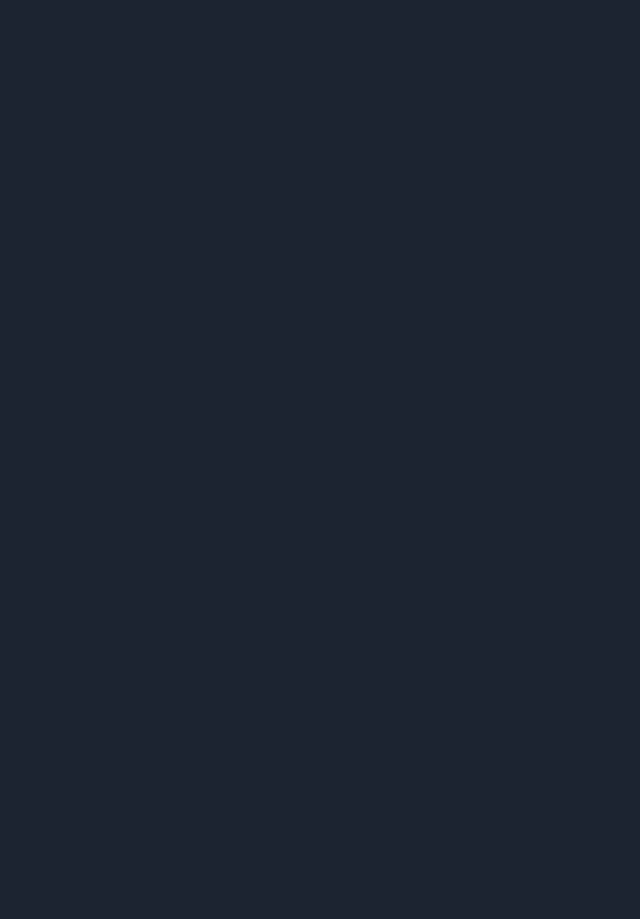
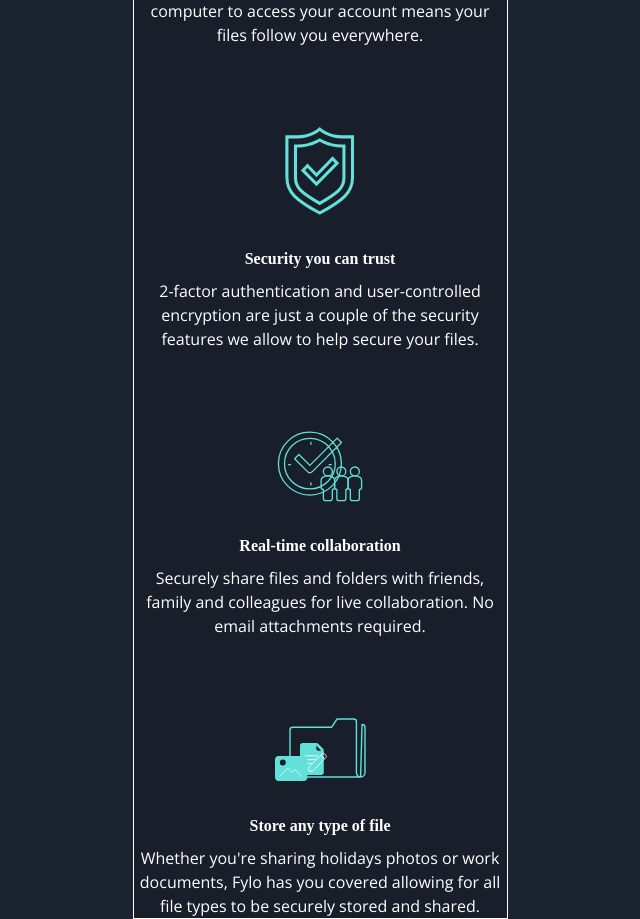
Before and after one commit to VeroZuliani/Fylo-landing-page, a React (Vite) app: page / in a window 1280 px wide. Shown: the part 900-1819 px from the top of the page, without its empty margins (320-960 px from the left). Before the commit the page ends 800 px from the top, so only its background shows below. Built offline with nearby package versions, Linux system fonts and the light colour scheme; a web font is replaced by a local one.

Commit message:
Realice estructura y estilos de features

```diff
--- a/src/App.tsx
+++ b/src/App.tsx
@@ -1,4 +1,5 @@
 import './App.css'
+import { Features } from './components/features'
 import { Header } from './components/header'
 import { Hero } from './components/hero'
 
@@ -15,6 +16,7 @@
 
       <section className='bg-Navy-900'>
         <Hero/>
+        <Features/>
       </section>
 
 
--- /dev/null
+++ b/src/components/features.tsx
@@ -0,0 +1,47 @@
+
+interface Features{
+    img: string;
+    title: string;
+    descripcion: string;
+}
+
+const features : Features[] = [
+    {
+        img:"/images/icon-access-anywhere.svg",
+        title:"Access your files, anywhere",
+        descripcion:"The ability to use a smartphone, tablet, or computer to access your account means your files follow you everywhere.",
+    },
+    {
+        img:"/images/icon-security.svg",
+        title:"Security you can trust",
+        descripcion:"2-factor authentication and user-controlled encryption are just a couple of the security features we allow to help secure your files.",
+    },
+    {
+        img:"/images/icon-collaboration.svg",
+        title:"Real-time collaboration",
+        descripcion:"Securely share files and folders with friends, family and colleagues for live collaboration. No email attachments required.",
+    },
+    {
+        img:"/public/images/icon-any-file.svg",
+        title:"Store any type of file",
+        descripcion:"Whether you're sharing holidays photos or work documents, Fylo has you covered allowing for all file types to be securely stored and shared.",
+    },
+]
+
+export const Features = () => {
+  return (
+    <div className="flex flex-col gap-20 mt-[140px]">
+        {
+            features.map(({img, title, descripcion}: Features) =>(
+                <div className="flex flex-col items-center text-center">
+                    <img src={img} alt={title} />
+                    <div>
+                        <h3 className="font-Raleway font-bold mb-2 mt-8">{title}</h3>
+                        <p>{descripcion}</p>
+                    </div>
+                </div>
+            ))
+        }
+    </div>
+  )
+}
```
